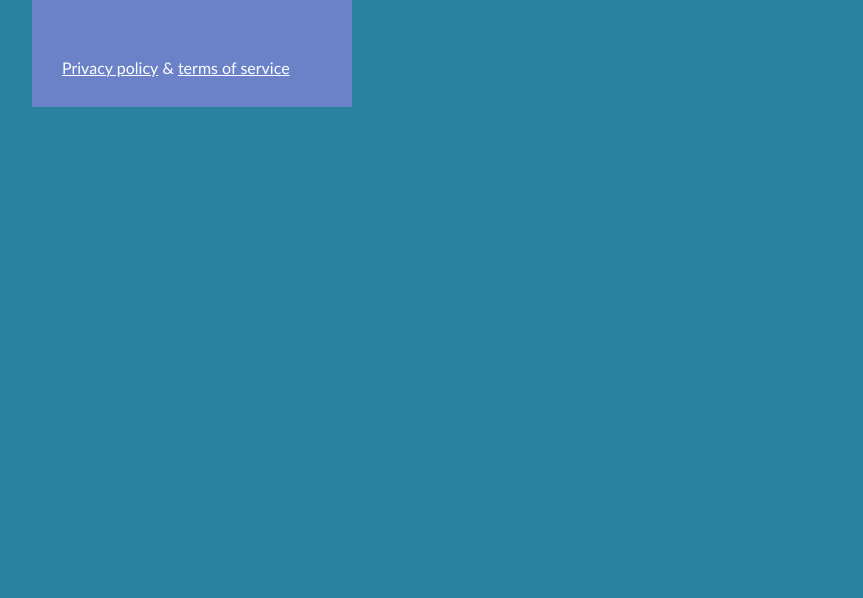
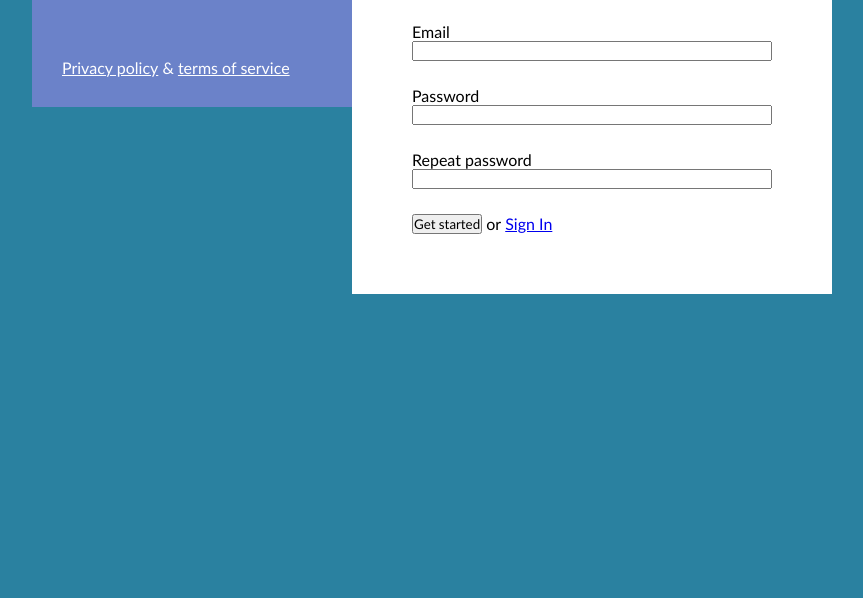
Before and after one commit to MantasUrb/4-signup, a plain HTML site: page index.html in a window 1280 px wide. Shown: the part 202-800 px from the top of the page, without its empty margins (208-1071 px from the left). Drawn offline with Linux system fonts and the light colour scheme.

Commit message:
Initial form HTML #4

```diff
--- a/index.html
+++ b/index.html
@@ -8,6 +8,7 @@
     <link rel="stylesheet" href="./main.css">
 
 </head>
+
 <body>
     <main class="container">
         <div class="left-column">
@@ -19,7 +20,30 @@
             </div>
         </div>
         <div class="right-column">
-            right column
+            <form class="form">
+                <div class="form-row">
+                    <label for="">Username</label>
+                    <input type="text">
+                </div>
+                <div class="form-row">
+                    <label for="">Email</label>
+                    <input type="text">
+                </div>
+                <div class="form-row">
+                    <label for="">Password</label>
+                    <input type="text">
+                </div>
+                <div class="form-row">
+                    <label for="">Repeat password</label>
+                    <input type="text">
+                </div>
+                <div class="form-row">
+                    <button type="submit">Get started</button>
+                    <span>or</span>
+                    <a href="#">Sign In</a>
+                </div>
+
+            </form>
         </div>
 
     </main>
--- a/main.css
+++ b/main.css
@@ -33,15 +33,23 @@ body {
     color: #fff;
     font-size: 30px;
     line-height: 30px;
+    display: inline-block;
+}
+
+.bottom-links {
+    color: #fff;
+    display: inline-block;
+
 }
 
 .link {
-    color: #fff
+    color: #fff;
 
 }
 
 .symbol {
     color: #fff;
+    display: inline-block;
 }
 
 .right-column {
@@ -49,4 +57,33 @@ body {
     float: left;
     width: 60%;
     background-color: #fff;
+    padding: 60px;
+
 }
+
+.form {
+    display: inline-block;
+    width: 100%;
+}
+
+.form > .form-row {
+    width: 100%;
+    display: inline-block;
+    margin-bottom: 25px;
+}
+
+.form > .form-row:last-child {
+    width: 100%;
+    display: inline-block;
+    margin-bottom: 0px;
+}
+
+.form > .form-row > label {
+    width: 100%;
+    display: inline-block;
+}
+
+.form > .form-row > input {
+    width: 100%;
+    display: inline-block;
+}
```
